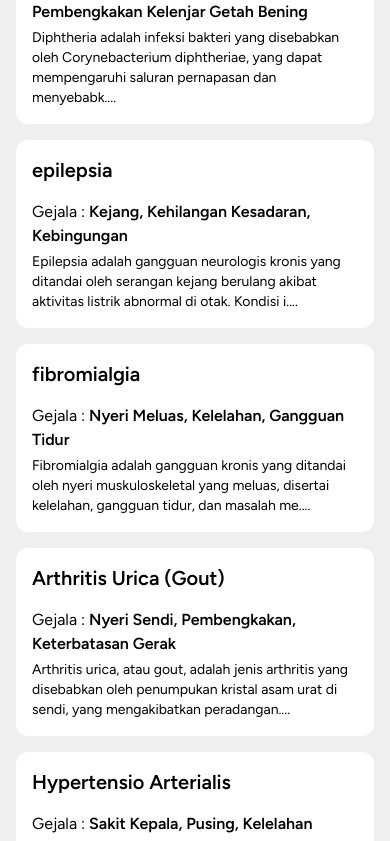
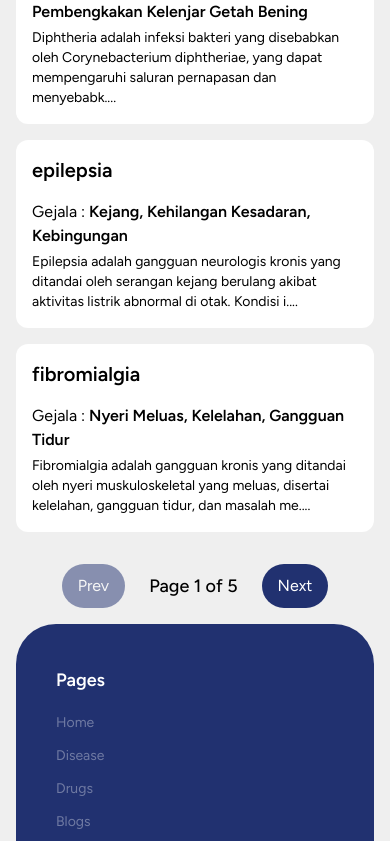
Before and after one commit to aryndraa/healthify, a React (Vite) app: page /disease in a window 390 px wide. Shown: the part 1156-1997 px from the top of the page. Built offline with nearby package versions, Linux system fonts and the light colour scheme.

Commit message:
additional

```diff
--- a/src/component/Disease/DiseaseCard.jsx
+++ b/src/component/Disease/DiseaseCard.jsx
@@ -3,7 +3,7 @@ import {Link} from "react-router-dom";
 export const DiseaseCard = ({name, gejala, deskripsi}) => {
 
   return (
-    <Link to={`/disease/${name}`} className="p-4 lg:p-6 2xl:p-8 bg-white h-full rounded-xl lg:rounded-xxl hover:text-white hover:bg-secondary transition ease-in-out">
+    <Link to={`/disease/${name}`} className="p-4 lg:p-6 2xl:p-8 bg-white min-w-full h-full rounded-xl lg:rounded-xxl hover:text-white hover:bg-secondary transition ease-in-out">
       <h2 className="text-xl mb-4 lg:text-2xl font-semibold lg:mb-6 2xl:mb-12">{name}</h2>
       <div>
         <h3 className=" 2xl:text-lg mb-1">
--- a/src/component/Disease/DiseaseList.jsx
+++ b/src/component/Disease/DiseaseList.jsx
@@ -1,11 +1,27 @@
+import {useState} from "react";
 import {DiseaseCard} from "./DiseaseCard.jsx";
 import {dieases} from "../../pages/Disease/diseaseData.js";
 
 export const DiseaseList = () => {
+  const [currentPage, setCurrentPage] = useState(1);
+  const itemsPerPage = 6;
+
+  const totalPages = Math.ceil(dieases.length / itemsPerPage);
+  const startIndex = (currentPage - 1) * itemsPerPage;
+  const currentData = dieases.slice(startIndex, startIndex + itemsPerPage);
+
+  const nextPage = () => {
+    if (currentPage < totalPages) setCurrentPage(prev => prev + 1);
+  };
+
+  const prevPage = () => {
+    if (currentPage > 1) setCurrentPage(prev => prev - 1);
+  };
 
   return (
-    <>
-      {dieases.map((item, index) => (
+    <div>
+      <div className="grid grid-cols-1 md:grid-cols-2  gap-4 mb-8 w-full">
+        {currentData.map((item, index) => (
           <DiseaseCard
             key={index}
             name={item.name}
@@ -13,6 +29,27 @@ export const DiseaseList = () => {
             gejala={item.gejala.find(g => g.name === "umum").list}
           />
         ))}
-    </>
-  )
-}
+      </div>
+
+      <div className="flex justify-center gap-4">
+        <button
+          onClick={prevPage}
+          disabled={currentPage === 1}
+          className="px-4 py-2 bg-secondary text-white disabled:opacity-50 rounded-xxl"
+        >
+          Prev
+        </button>
+        <span className="px-2 py-2 text-lg font-medium">
+          Page {currentPage} of {totalPages}
+        </span>
+        <button
+          onClick={nextPage}
+          disabled={currentPage === totalPages}
+          className="px-4 py-2 bg-secondary text-white disabled:opacity-50 rounded-xxl"
+        >
+          Next
+        </button>
+      </div>
+    </div>
+  );
+};
--- a/src/pages/Disease/Diseases.jsx
+++ b/src/pages/Disease/Diseases.jsx
@@ -22,7 +22,7 @@ export function Diseases() {
 
         <div className="grid grid-cols-1 w lg:grid-cols-3 gap-x-0 gap-y-4  lg:gap-4 my-4 lg:my-12">
           <ListWords/>
-          <div className="grid grid-cols-1 lg:grid-cols-2 col-span-2 gap-4 w-fit">
+          <div className="col-span-2">
             <DiseaseList/>
           </div>
         </div>
```
Lines whose indentation alone changed are shown as unchanged.
